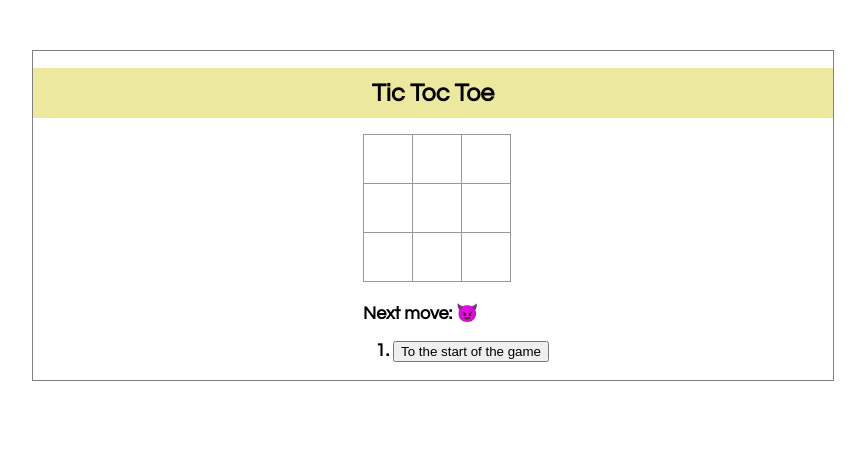
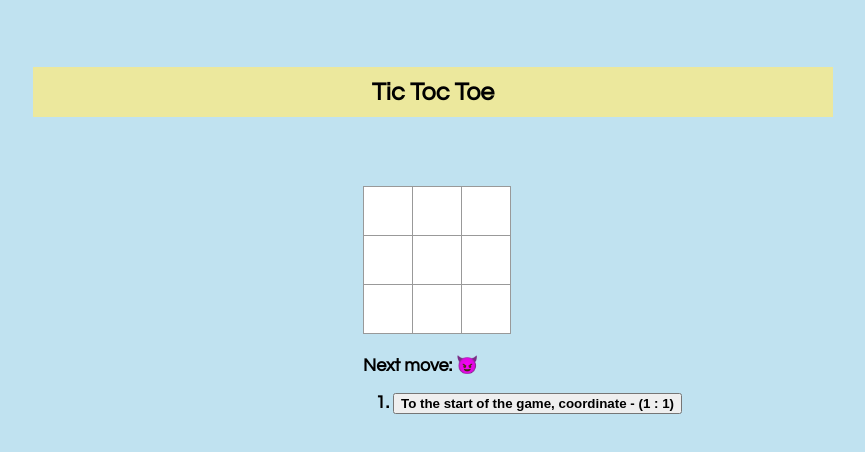
Before and after one commit to DygelnyyKirill/Game-Tic-Tac-Toe, a React app: page / in a window 1280 px wide. Shown: the whole page, without its empty margins (207-1072 px from the left). Built offline with nearby package versions, Linux system fonts and the light colour scheme.

Commit message:
Display the coordinates and selected item in bold

```diff
--- a/src/Board.js
+++ b/src/Board.js
@@ -23,7 +23,7 @@ class Board extends React.Component {
         return (
             <div>
                 {boardSquares}
-             </div>
+            </div>
         );
     }
 }
--- a/src/Game.js
+++ b/src/Game.js
@@ -7,6 +7,8 @@ class Game extends React.Component {
         this.state = {
             history: [{
                 squares: Array(9).fill(null),
+                x: 0,
+                y: 0,
             }],
             stepNumber: 0,
             xIsNext: true,
@@ -24,7 +26,9 @@ class Game extends React.Component {
         squares[i] = this.state.xIsNext ? '😈' : '👻';
         this.setState({
             history: history.concat([{
-                squares: squares
+                squares: squares,
+                x: Math.floor(i / 3),
+                y: i % 3,
             }]),
             stepNumber: history.length,
             xIsNext: !this.state.xIsNext,
@@ -41,13 +45,15 @@ class Game extends React.Component {
     render() {
         const history = this.state.history;
         const current = history[this.state.stepNumber];
-        console.log(current)
         const winner = calculateWinner(current.squares);
         const moves = history.map((step, move) => {
-            const desc = move ? 'Go to move #' + move : 'To the start of the game';
+            const desc = move ?
+                'Go to move #' + move :
+                'To the start of the game';
+            const bold = this.state.stepNumber === move ? 'bold' : '';
             return (
                 <li key={move}>
-                    <button onClick={() => this.jumpTo(move)}>{desc}</button>
+                    <button onClick={() => this.jumpTo(move)} className={bold}>{desc}, coordinate - ({step.x + 1} : {step.y + 1})</button>
                 </li>
             )
         });
@@ -61,16 +67,16 @@ class Game extends React.Component {
 
         return (
         <div className="game">
-        <h1 className="head">Tic Toc Toe</h1>
+            <h1 className="head">Tic Toc Toe</h1>
             <div className="game-board">
                 <Board
                     squares={current.squares}
                     onClick={(i) => this.handleClick(i)}
                 />
             </div>
-            <div className="game-info">
+        <div className="game-info">
             <div>{status}</div>
-            <ol>{moves}</ol>
+                <ol>{moves}</ol>
             </div>
         </div>
       );
--- a/src/index.css
+++ b/src/index.css
@@ -3,6 +3,7 @@ body {
     padding: 30px;
     font: 14px "Century Gothic", Futura, sans-serif;
     margin: 20px;
+    background-color: rgb(192, 226, 240);
 }
 
 ol, ul {
@@ -43,7 +44,7 @@ ol, ul {
 }
 
 .game {
-   border: 0.5px solid gray;
+   /* border: 0.5px solid gray; */
    max-width: 800px;
    margin: 0px auto;
 }
@@ -56,14 +57,18 @@ h1 {
 }
 
 .game-board {
+    margin-top: 70px;
     margin-left: 330px;
 }
 
 
 .game-info {
-    /* background-color: #5e5373; */
     font-size: 18px;
     font-weight: 700;
     margin-left: 330px;
     margin-top: 20px;
 }
+
+.bold {
+    font-weight: bold;
+}
```
